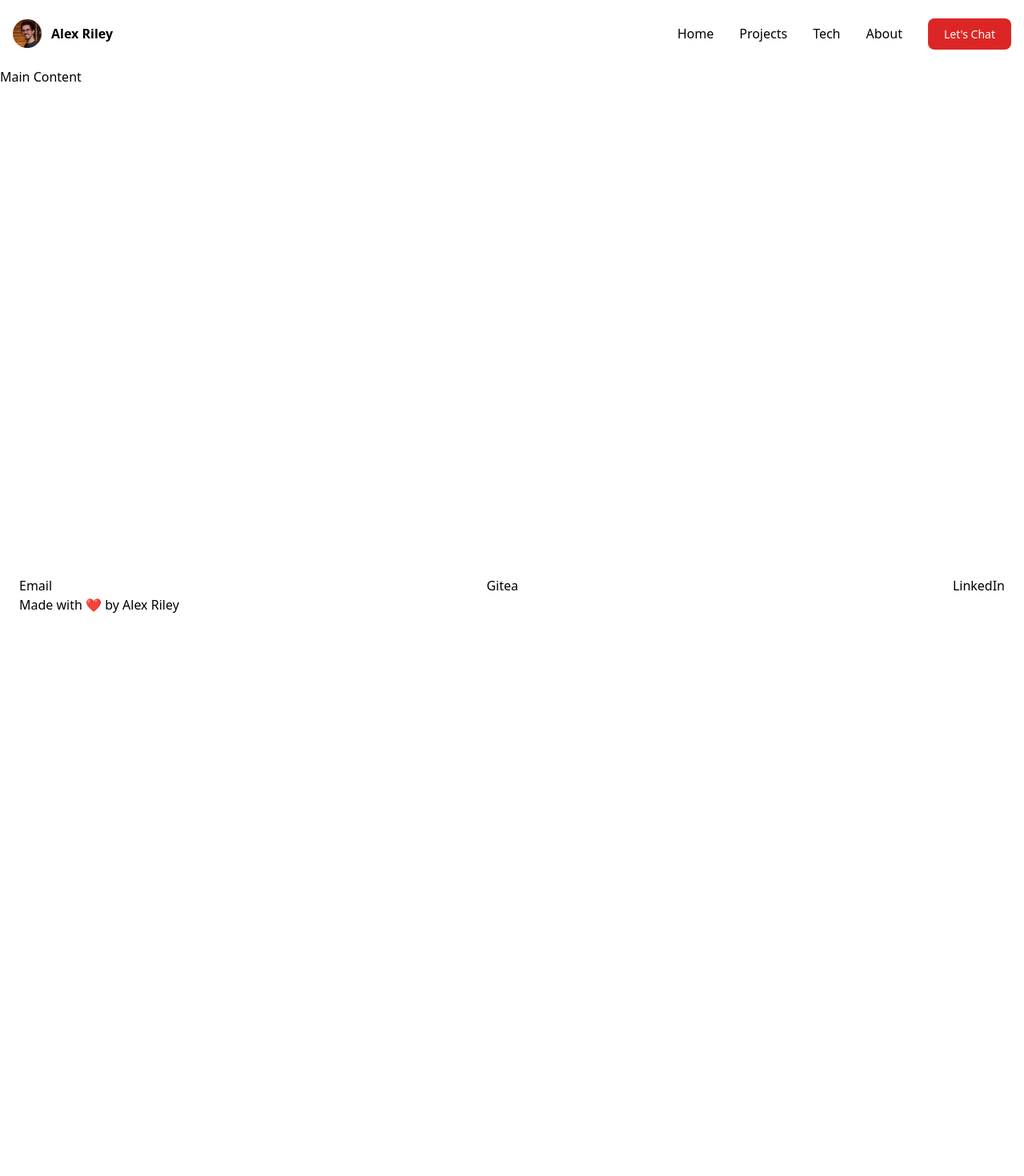
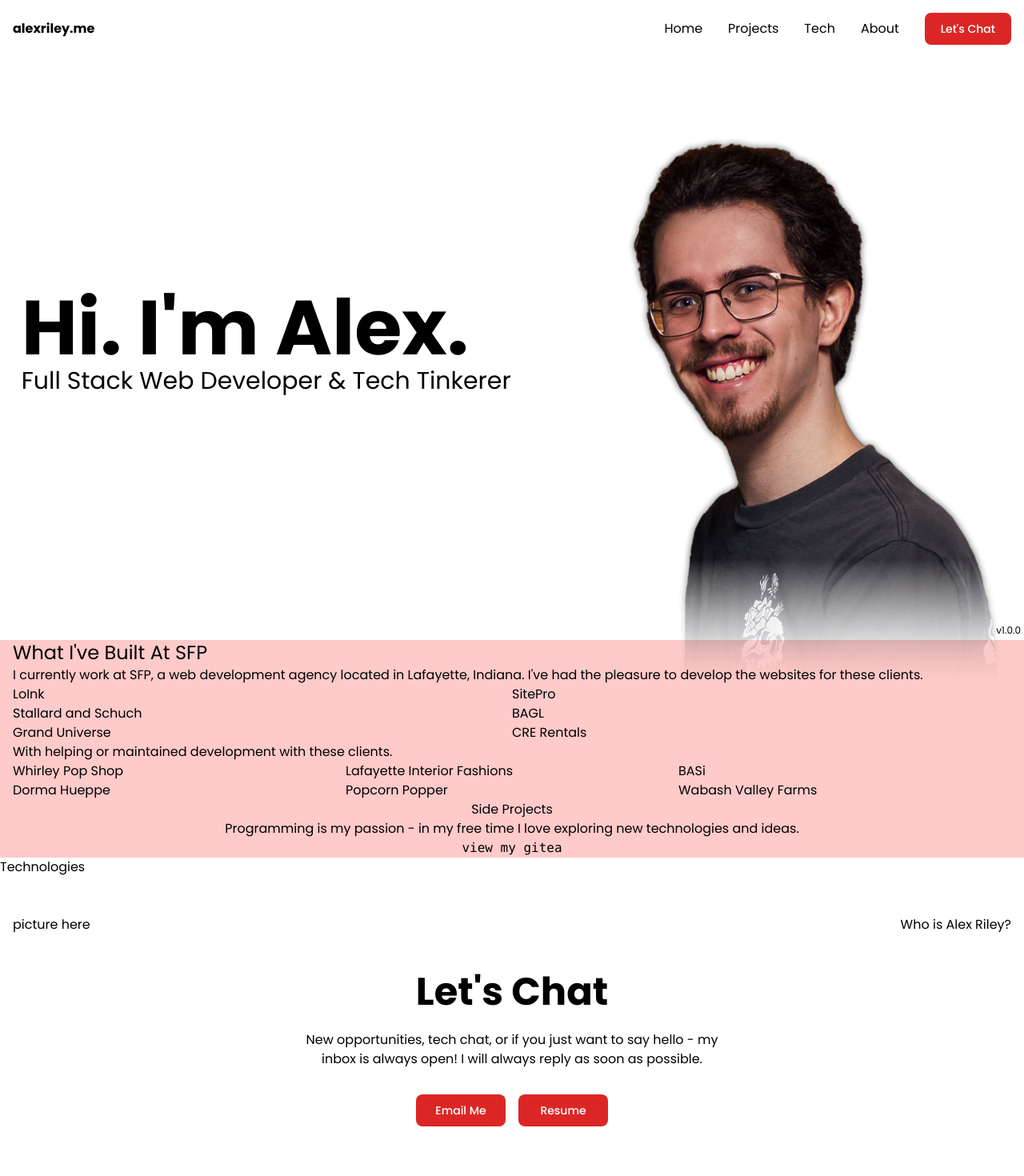
Before and after one commit to alexriley1223/alexriley.me, a Nuxt app: page / in a window 1280 px wide. Shown: the top 1470 px of the page at 80% size. Before the commit the page ends 800 px from the top, so only its background shows below. Built offline with nearby package versions, Linux system fonts and the light colour scheme.

Commit message:
feat: rough site outline

```diff
--- a/assets/css/main.css
+++ b/assets/css/main.css
@@ -6,3 +6,28 @@
 html, body, #__nuxt, #__layout {
     height: 100%;
 }
+
+/* Animated Underlines */
+.title-animation {
+    transform: rotate(0deg) scale(1);
+    transition: transform .5s ease-in-out;
+}
+
+.title-animation:hover {
+    transform: rotate(-5deg) scale(1.15);
+}
+
+
+.link-underline {
+    border-bottom-width: 0;
+    background-image: linear-gradient(transparent, transparent), linear-gradient(rgb(220 38 38), rgb(220 38 38));
+    background-size: 0 3px;
+    background-position: 0 100%;
+    background-repeat: no-repeat;
+    transition: background-size .5s ease-in-out;
+}
+
+.link-underline:hover {
+    background-size: 100% 3px;
+    background-position: 0 100%
+}
--- /dev/null
+++ b/components/content/SideProject.vue
@@ -0,0 +1,41 @@
+<template>
+    <div>
+        <p>{{ title }}</p>
+    </div>
+</template>
+
+<script>
+
+export default {
+  name: 'SideProject',
+  props: {
+    title: {
+        type: String,
+        required: true,
+        default: 'Project Title'
+    },
+    description: {
+        type: String,
+        required: true,
+        default: 'Project Description'
+    },
+    imageUrl: {
+        type: String,
+        required: true,
+        default: 'placeholder image'
+    },
+    techStack: {
+        type: Array,
+        required: true,
+        default(rawProps) {
+            return rawProps;
+        }
+    },
+    url: {
+        type: String,
+        required: false,
+        default: 'https://alexriley.me/'
+    },
+  }
+}
+</script>
--- /dev/null
+++ b/components/elements/PrimaryButton.vue
@@ -0,0 +1,27 @@
+<template>
+    <a :href="href" :target="target" class="text-white text-center bg-red-600 hover:bg-red-500 focus:ring-4 focus:ring-red-300 w-28 font-medium rounded-lg text-sm px-4 lg:px-5 py-2 lg:py-2.5 focus:outline-none">{{ text }}</a>
+</template>
+
+<script>
+
+export default {
+  name: 'SideProject',
+  props: {
+    href: {
+        type: String,
+        required: true,
+        default: '#'
+    },
+    text: {
+        type: String,
+        required: true,
+        default: 'Button'
+    },
+    target: {
+        type: String,
+        required: false,
+        default: '_self'
+    }
+  }
+}
+</script>
--- a/components/layout/MainFooter.vue
+++ b/components/layout/MainFooter.vue
@@ -1,11 +1,14 @@
 <template>
-    <footer class="flex-shrink-0 px-6 py-8">
-      <ul class="flex items-center justify-between">
-        <li><a href="#">Email</a></li>
-        <li><a href="#">Gitea</a></li>
-        <li><a href="#">LinkedIn</a></li>
-      </ul>
-      <p>Made with ❤️ by Alex Riley</p>
+    <footer class="flex-shrink-0 py-8">
+      <div class="container mx-auto px-4 flex flex-col-reverse lg:flex-row items-center justify-between">
+        <p class="mt-4 lg:mt-0">Made with ❤️ by <span class="font-bold">Alex Riley</span></p>
+        <ul class="flex items-center space-x-4">
+          <li><a href="mailto:alexriley1223@gmail.com" class="link link-underline">Email</a></li>
+          <li><a href="https://git.alexriley.me/" class="link link-underline">Gitea</a></li>
+          <li><a href="https://www.linkedin.com/in/alexriley1223" class="link link-underline">LinkedIn</a></li>
+        </ul>
+      </div>
+      <span class="text-xs fixed bottom-1 right-1 cursor-default pointer-events-none">v1.0.0</span>
     </footer>
 </template>
 
--- a/components/layout/MainHeader.vue
+++ b/components/layout/MainHeader.vue
@@ -1,23 +1,20 @@
 <template>
-    <header>
-      <nav class="container mx-auto px-4 py-6">
+    <header class="fixed w-full h-fit z-50 bg-white">
+      <nav class="top-0 container mx-auto px-4 py-6">
 
         <!-- Nav Flex Row -->
         <div class="flex justify-between items-center">
           <!-- Alex Riley Home -->
-          <a class="flex flex-row items-center" href="/">
-            <img class="rounded-full h-6 w-6 sm:w-9 sm:h-9 mr-3" src="~/assets/img/alexriley.jpg" alt="Alex Riley Portrait">
-            <span class="font-bold">Alex Riley</span>
-          </a>
+          <a class="font-bold title-animation" href="/">alexriley.me</a>
 
           <!-- Nav Items -->
           <ul class="flex flex-row space-x-8">
             <!-- <NuxtLink to="/page">Page</NuxtLink> -->
-            <li><a href="#">Home</a></li>
-            <li><a href="#">Projects</a></li>
-            <li><a href="#">Tech</a></li>
-            <li><a href="#">About</a></li>
-            <li><a href="#" class="text-white bg-red-600 hover:bg-red-500 focus:ring-4 focus:ring-red-300 font-medium rounded-lg text-sm px-4 lg:px-5 py-2 lg:py-2.5 focus:outline-none">Let's Chat</a></li>
+            <li><a class="link link-underline" href="#hero">Home</a></li>
+            <li><a class="link link-underline" href="#projects">Projects</a></li>
+            <li><a class="link link-underline" href="#tech">Tech</a></li>
+            <li><a class="link link-underline" href="#">About</a></li>
+            <li><PrimaryButton href="mailto:alexriley1223@gmail.com" text="Let's Chat" /></li>
           </ul>
         </div>
       </nav>
@@ -25,7 +22,9 @@
 </template>
 
 <script>
+import PrimaryButton from '../elements/PrimaryButton.vue';
 export default {
-  name: 'MainHeader',
+    name: "MainHeader",
+    components: { PrimaryButton }
 }
 </script>
--- a/nuxt.config.js
+++ b/nuxt.config.js
@@ -11,7 +11,7 @@ export default {
   */
   // Global page headers: https://go.nuxtjs.dev/config-head
   head: {
-    title: 'portfolio-nuxt',
+    title: 'alexriley.me | Alex Riley\'s Portfolio',
     htmlAttrs: {
       lang: 'en',
     },
@@ -21,7 +21,12 @@ export default {
       { hid: 'description', name: 'description', content: '' },
       { name: 'format-detection', content: 'telephone=no' },
     ],
-    link: [{ rel: 'icon', type: 'image/x-icon', href: '/favicon.ico' }],
+    link: [
+      { rel: 'icon', type: 'image/x-icon', href: '/favicon.ico' },
+      { rel: 'preconnect', href: 'https://fonts.googleapis.com' },
+      { rel: 'preconnect', href: 'https://fonts.gstatic.com', crossorigin: true},
+      { rel: 'stylesheet', href: 'https://fonts.googleapis.com/css2?family=Pacifico&family=Poppins:wght@100;200;300;400;500;600;700;800;900&display=swap'}
+    ],
   },
 
   // Global CSS: https://go.nuxtjs.dev/config-css
--- a/pages/index.vue
+++ b/pages/index.vue
@@ -1,6 +1,92 @@
 <template>
   <main class="flex-auto">
-    <p>Main Content</p>
+
+    <!-- Main Hero -->
+    <section id="hero" class="relative w-full h-screen z-0">
+      <div class="flex flex-col lg:flex-row justify-center lg:justify-evenly">
+        <div class="self-center">
+          <h1 class="font-bold text-4xl lg:text-8xl">Hi. I'm Alex.</h1>
+          <h2 class="text-1xl lg:text-3xl">Full Stack Web Developer & Tech Tinkerer</h2>
+          <p> </p>
+        </div>
+
+        <div class="flex items-end">
+          <img class="block w-4/5 md:w-2/5 lg:w-auto lg:h-4/5 mx-auto lg:mx-0 lg:ml-auto" src="~/assets/img/alexriley_cutout_trans.png" alt="Alex Riley Cutout Picture">
+        </div>
+      </div>
+    </section>
+
+    <!-- Projects -->
+    <section id="projects" class="bg-red-200">
+
+      <div class="container mx-auto px-4">
+        <h3 class="text-2xl">What I've Built At <a href="https://sfp.net">SFP</a></h3>
+        <p>I currently work at <a href="https://sfp.net">SFP</a>, a web development agency located in Lafayette, Indiana.
+        I've had the pleasure to develop the websites for these clients.</p>
+
+        <div class="grid grid-cols-1 lg:grid-cols-2">
+          <div>LoInk</div>
+          <div>SitePro</div>
+          <div>Stallard and Schuch</div>
+          <div>BAGL</div>
+          <div>Grand Universe</div>
+          <div>CRE Rentals</div>
+        </div>
+
+        <p>With helping or maintained development with these clients.</p>
+        <div class="grid grid-cols-2 lg:grid-cols-3">
+          <div>Whirley Pop Shop</div>
+          <div>Lafayette Interior Fashions</div>
+          <div>BASi</div>
+          <div>Dorma Hueppe</div>
+          <div>Popcorn Popper</div>
+          <div>Wabash Valley Farms</div>
+        </div>
+
+        <h3 class="text-center">Side Projects</h3>
+        <p class="text-center">Programming is my passion - in my free time I love exploring new technologies and ideas.</p>
+        <a class="block font-mono text-center" href="https://git.alexriley.me/">view my gitea</a>
+      </div>
+
+    </section>
+
+    <!-- Tech Stack -->
+    <section id="tech">
+      <h3>Technologies</h3>
+      <p></p>
+    </section>
+
+    <!-- Personal About -->
+    <section class="my-8 lg:my-12">
+      <div class="container mx-auto px-4">
+        <div class="flex justify-between">
+          <div>
+            <p>picture here</p>
+          </div>
+          <div>
+            <h3>Who is Alex Riley?</h3>
+            <p></p>
+          </div>
+        </div>
+      </div>
+    </section>
+
+    <!-- Contact -->
+    <section id="contact" class="my-8 lg:my-12">
+      <div class="container mx-auto px-4">
+        <h3 class="text-center text-4xl lg:text-5xl font-bold mb-6">Let's Chat</h3>
+        <p class="text-center mb-8 w-8/12 lg:w-5/12 mx-auto">New opportunities, tech chat, or if you just want to say hello - my inbox is always open! I will always reply
+          as soon as possible.
+        </p>
+
+        <!-- Email Button / Resume -->
+        <div class="flex justify-center space-x-4">
+          <ElementsPrimaryButton href="mailto:alexriley1223@gmail.com" text="Email Me" />
+          <ElementsPrimaryButton href="~/assets/pdf/alexriley_resume.pdf" text="Resume" target="_blank" />
+        </div>
+      </div>
+    </section>
+
   </main>
 </template>
 
--- a/tailwind.config.js
+++ b/tailwind.config.js
@@ -1,4 +1,5 @@
 /** @type {import('tailwindcss').Config} */
+const defaultTheme = require('tailwindcss/defaultTheme')
 module.exports = {
   content: [
     "./components/**/*.{js,vue}",
@@ -8,7 +9,11 @@ module.exports = {
     "./nuxt.config.js",
   ],
   theme: {
-    extend: {},
+    extend: {
+      fontFamily: {
+        'sans': ['Poppins', ...defaultTheme.fontFamily.sans]
+      }
+    },
   },
   plugins: [],
 }
```
Also changed, not shown: assets/img/alexriley_cutout_trans.png (added), 1 other file (tests, documents, lock files or other folders).
